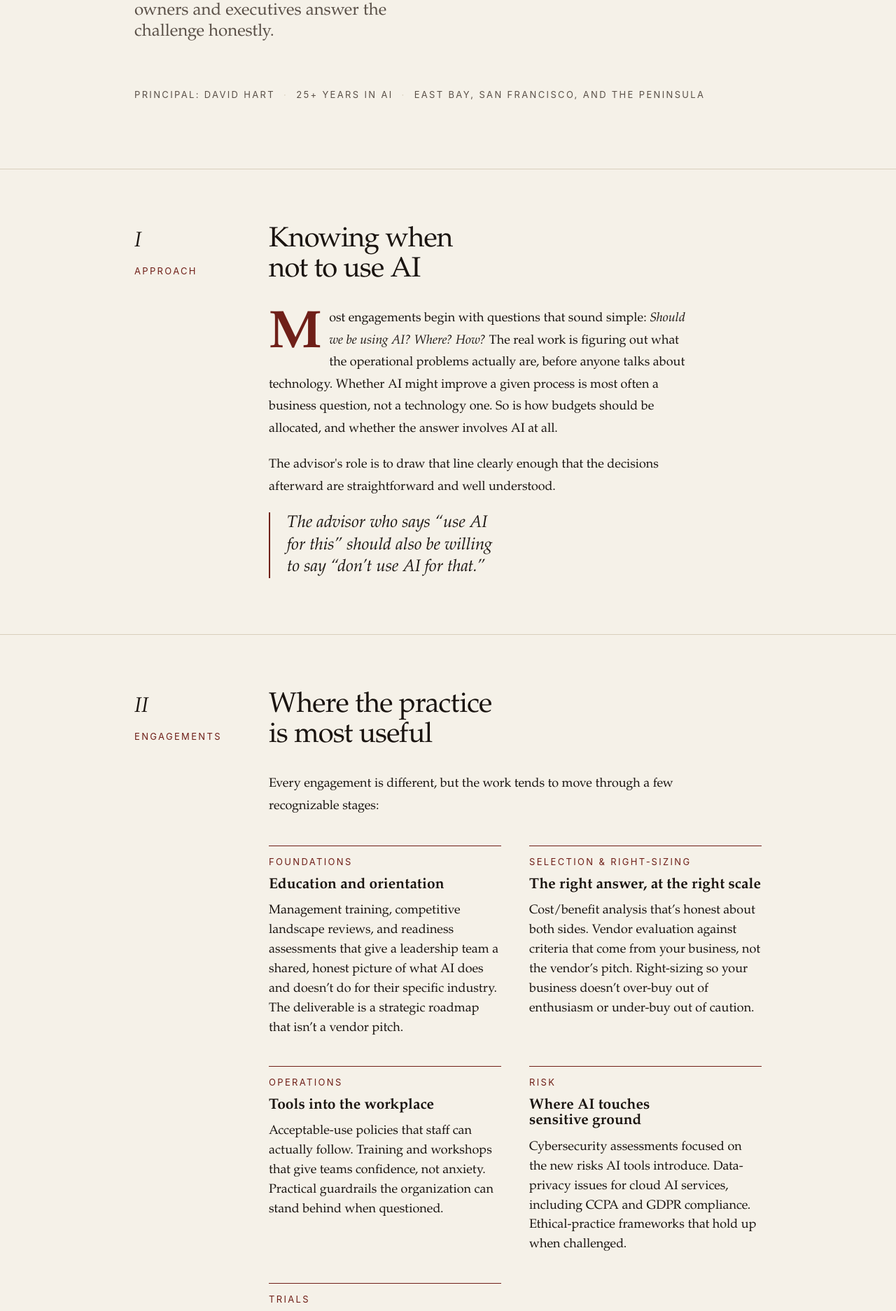
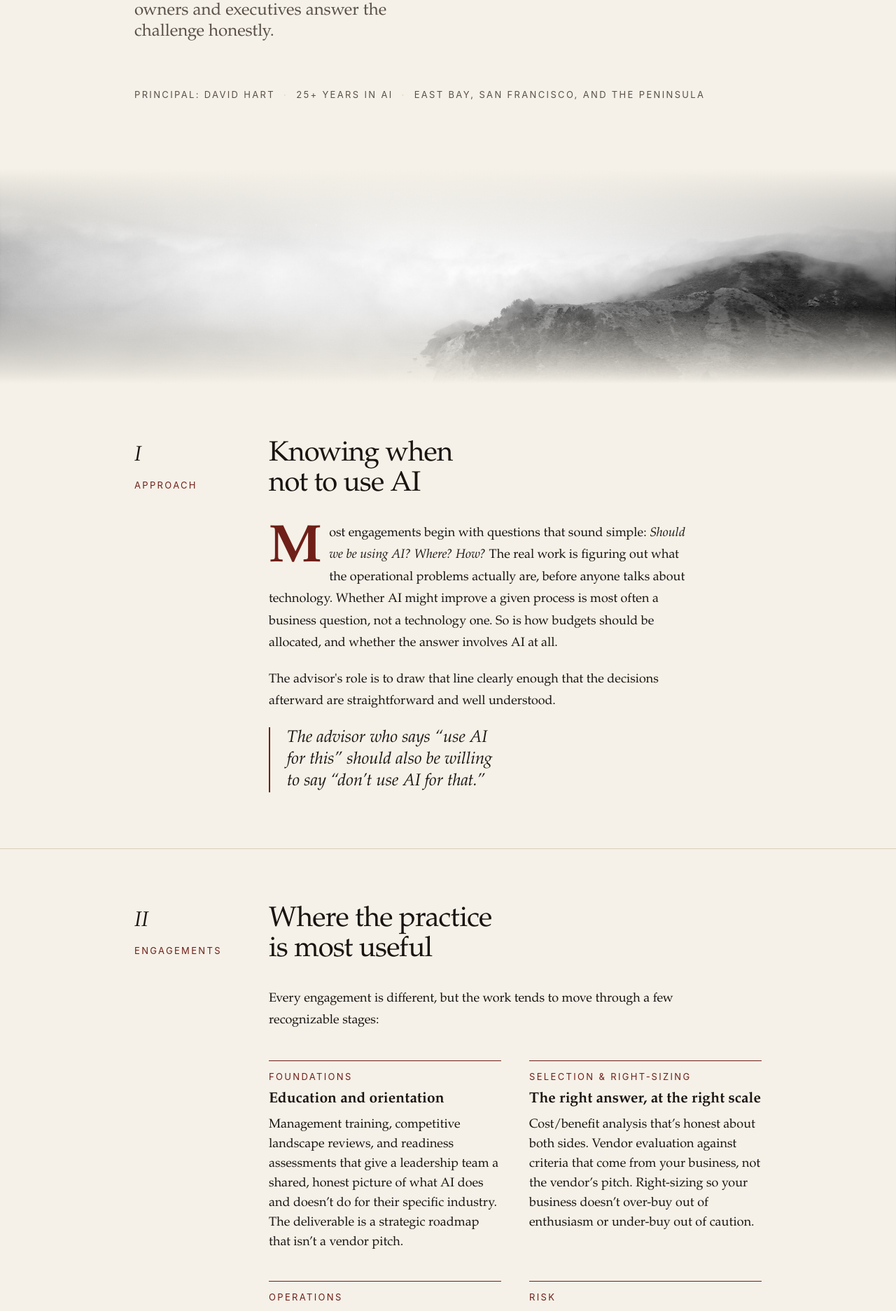
Before and after one commit to durapensa/sweetaiconsulting.com, a Jekyll site: the page built from index.md, in a window 1280 px wide. Shown: the part 548-2421 px from the top of the page at 70% size. Built offline with Jekyll 4.4.1, drawn with Linux system fonts in a browser that asks for light colours.

Commit message:
add hero banner: Marin Headlands fog as editorial interlude
Wide vertically-fading photograph beneath the hero copy, acting as a
breath between hero and §I Approach. Image is self-hosted under
/assets/img/hero/ per the privacy posture (no third-party CDN includes).
Top + bottom cream fade (35% each) keeps it reading as atmosphere rather
than a hero image proper. Decorative (alt="").

Photo: Ronan Furuta via Unsplash (CC0-equivalent license).

Co-Authored-By: Claude Opus 4.7 (1M context) <noreply@anthropic.com>

```diff
--- a/_sass/_components.scss
+++ b/_sass/_components.scss
@@ -37,7 +37,6 @@
 // ── Hero ───────────────────────────────────────────────────────────────
 .hero {
   padding: var(--space-32) var(--gutter) var(--space-24);
-  border-bottom: 1px solid var(--color-rule);
 }
 .hero__inner {
   max-width: var(--measure-wide);
@@ -74,6 +73,43 @@
 }
 .hero__metadata [aria-hidden="true"] {
   color: var(--color-rule);
+}
+
+// ── Hero banner ────────────────────────────────────────────────────────
+// Wide vertically-fading image as an editorial interlude between the
+// hero copy and §I Approach. Decorative (alt=""); fades into the cream
+// stock at top and bottom so the photo reads as atmosphere, not subject.
+.hero-banner {
+  position: relative;
+  width: 100%;
+  height: clamp(180px, 24vw, 480px);
+  overflow: hidden;
+  background-color: var(--color-bg);
+}
+.hero-banner__image {
+  width: 100%;
+  height: 100%;
+  object-fit: cover;
+  object-position: center 45%;
+  display: block;
+}
+.hero-banner::before,
+.hero-banner::after {
+  content: "";
+  position: absolute;
+  left: 0;
+  right: 0;
+  height: 35%;
+  pointer-events: none;
+  z-index: 1;
+}
+.hero-banner::before {
+  top: 0;
+  background: linear-gradient(to bottom, var(--color-bg) 0%, rgba(245, 241, 232, 0) 100%);
+}
+.hero-banner::after {
+  bottom: 0;
+  background: linear-gradient(to top, var(--color-bg) 0%, rgba(245, 241, 232, 0) 100%);
 }
 
 // ── Section ────────────────────────────────────────────────────────────
--- a/index.md
+++ b/index.md
@@ -25,6 +25,17 @@ seo_target: "AI consulting Bay Area"
     </p>
   </div>
 </section>
+
+<div class="hero-banner" role="presentation">
+  <img
+    class="hero-banner__image"
+    src="{{ '/assets/img/hero/marin-headlands-fog.jpg' | relative_url }}"
+    alt=""
+    width="2400"
+    height="900"
+    loading="eager"
+    fetchpriority="high">
+</div>
 
 <section id="approach" class="section">
   <div class="section__inner">
```
Also changed, not shown: assets/img/hero/marin-headlands-fog.jpg (added).
